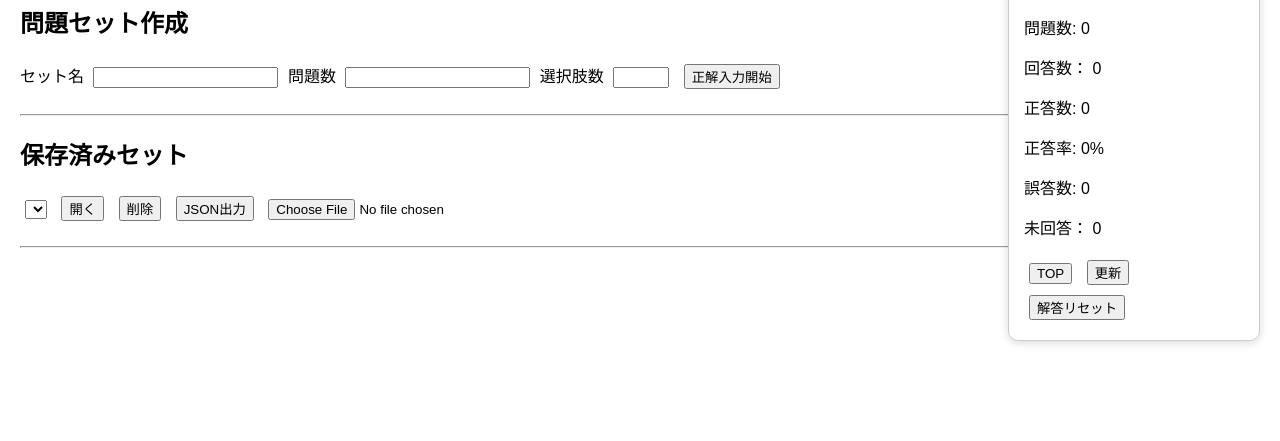
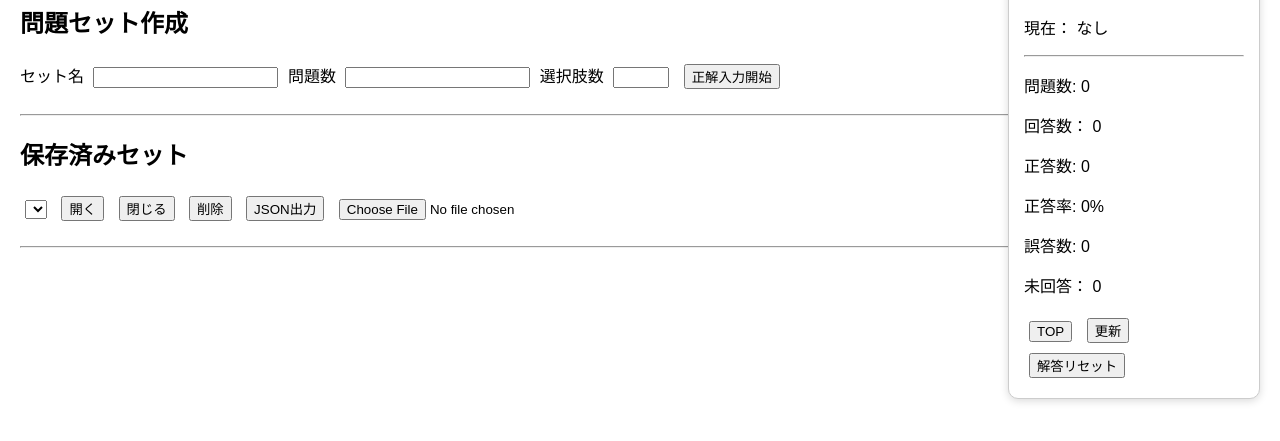
Before and after one commit to blue18black/marksheet, a plain HTML site: page index.html in a window 1280 px wide. Shown: the part 85-526 px from the top of the page. Drawn offline with Linux system fonts and the light colour scheme.

Commit message:
Update index.html

```diff
--- a/index.html
+++ b/index.html
@@ -42,7 +42,7 @@
 <select id="setList"></select>
 
 <button id="loadBtn">開く</button>
-
+<button id="closeBtn">閉じる</button>
 <button id="deleteBtn">削除</button>
 <button id="exportBtn">JSON出力</button>
 <input type="file" id="importFile">
@@ -57,7 +57,14 @@
     <aside id="statusPanel">
 
         <h3>成績</h3>
+        <p>
+        現在：
+        <span id="currentSetName">
+        なし
+        </span>
+        </p>
 
+        <hr>
         <p>問題数:
             <span id="totalCount">0</span>
         </p>
```
